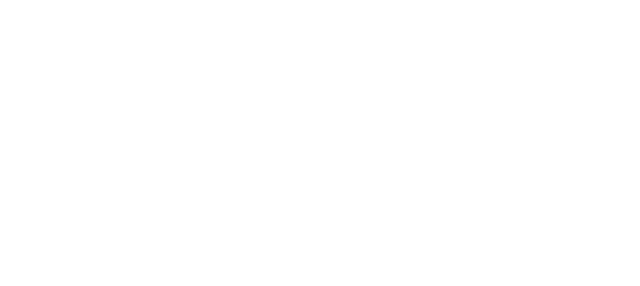
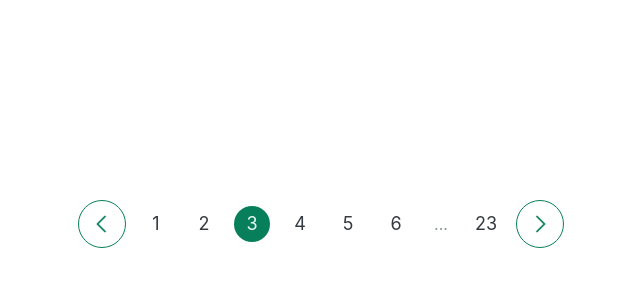
Before and after one commit to ali-mashayekhi/css-components, a plain HTML site: page pagination-component/index.html in a window 1280 px wide. Shown: the whole page, without its empty margins (319-959 px from the left). Drawn offline with Linux system fonts and the light colour scheme; a web font is replaced by a local one.

Commit message:
pagination component comppleted

```diff
--- a/pagination-component/index.html
+++ b/pagination-component/index.html
@@ -8,7 +8,46 @@
     <link rel="stylesheet" href="https://rsms.me/inter/inter.css" />
     <!-- Custoom Styles -->
     <link rel="stylesheet" href="style.css" />
-    <title>Document</title>
+    <title>Pagination Component</title>
   </head>
-  <body></body>
+  <body>
+    <div class="pagination">
+      <button class="btn">
+        <svg
+          xmlns="http://www.w3.org/2000/svg"
+          width="20"
+          height="20"
+          fill="#087f5b"
+          viewBox="0 0 256 256"
+          class="btn-icon"
+        >
+          <path
+            d="M165.66,202.34a8,8,0,0,1-11.32,11.32l-80-80a8,8,0,0,1,0-11.32l80-80a8,8,0,0,1,11.32,11.32L91.31,128Z"
+          ></path>
+        </svg>
+      </button>
+      <a class="page-number" href="#">1</a>
+      <a class="page-number" href="#">2</a>
+      <a class="page-number active" href="#">3</a>
+      <a class="page-number" href="#">4</a>
+      <a class="page-number" href="#">5</a>
+      <a class="page-number" href="#">6</a>
+      <span class="dots">...</span>
+      <a class="page-number" href="#">23</a>
+      <button class="btn">
+        <svg
+          xmlns="http://www.w3.org/2000/svg"
+          width="20"
+          height="20"
+          fill="#087f5b"
+          viewBox="0 0 256 256"
+          class="btn-icon"
+        >
+          <path
+            d="M181.66,133.66l-80,80a8,8,0,0,1-11.32-11.32L164.69,128,90.34,53.66a8,8,0,0,1,11.32-11.32l80,80A8,8,0,0,1,181.66,133.66Z"
+          ></path>
+        </svg>
+      </button>
+    </div>
+  </body>
 </html>
--- a/pagination-component/style.css
+++ b/pagination-component/style.css
@@ -1,3 +1,5 @@
+/* Main Color: #087f5b */
+
 * {
   margin: 0;
   padding: 0;
@@ -7,4 +9,77 @@
 body {
   font-family: "Inter", sans-serif;
   line-height: 1;
+  color: #343a40;
+  display: flex;
+  justify-content: center;
+  margin-top: 200px;
 }
+
+.pagination {
+  display: flex;
+  justify-content: center;
+  align-items: center;
+  gap: 12px;
+}
+
+.btn {
+  height: 48px;
+  width: 48px;
+  border-radius: 50%;
+  border: 1px solid #087f5b;
+  background-color: #fff;
+  cursor: pointer;
+
+  display: flex;
+  justify-content: center;
+  align-items: center;
+}
+
+.btn-icon {
+  height: 24px;
+  width: 24px;
+  stroke: #087f5b;
+  stroke-width: 3px;
+}
+
+.btn:hover {
+  background-color: #087f5b;
+}
+
+.btn:hover .btn-icon {
+  fill: #e6fcf5;
+  stroke: #e6fcf5;
+  stroke-width: 3px;
+}
+
+.page-number:link,
+.page-number:visited {
+  font-size: 18px;
+  /* font-weight: 500; */
+  height: 36px;
+  width: 36px;
+  border-radius: 50%;
+  display: flex;
+  justify-content: center;
+  align-items: center;
+  cursor: pointer;
+  text-decoration: none;
+  color: #343a40;
+}
+
+.page-number:hover,
+.page-number:active,
+.page-number.active {
+  background-color: #087f5b;
+  color: #e6fcf5;
+}
+
+.dots {
+  color: #868e96;
+  height: 30px;
+  width: 30px;
+  display: flex;
+  justify-content: center;
+  align-items: center;
+  cursor: default;
+}
```
